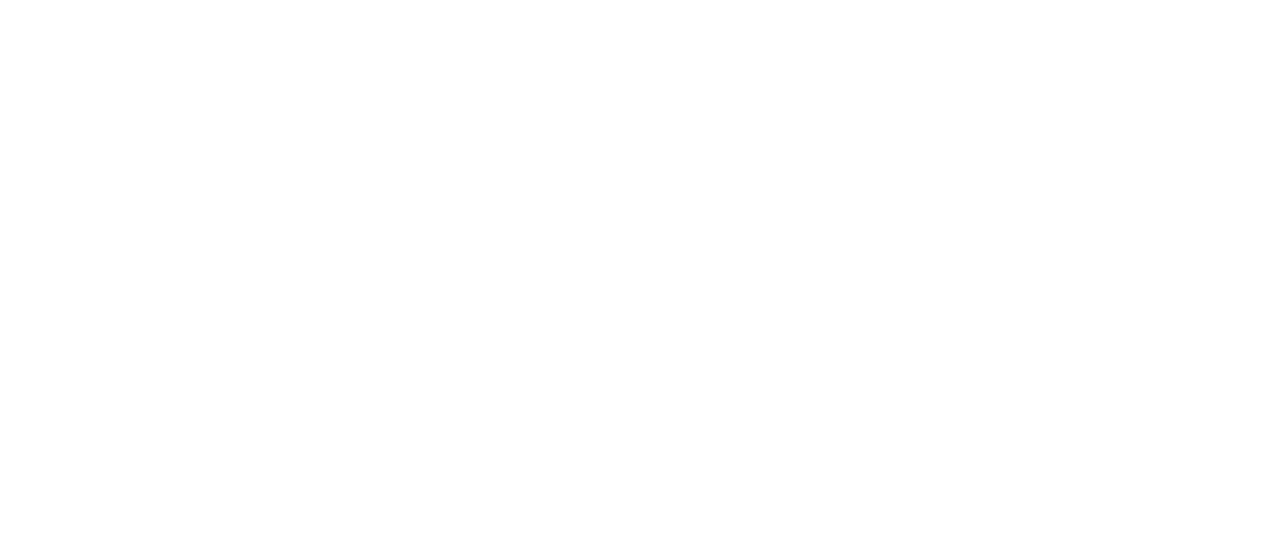
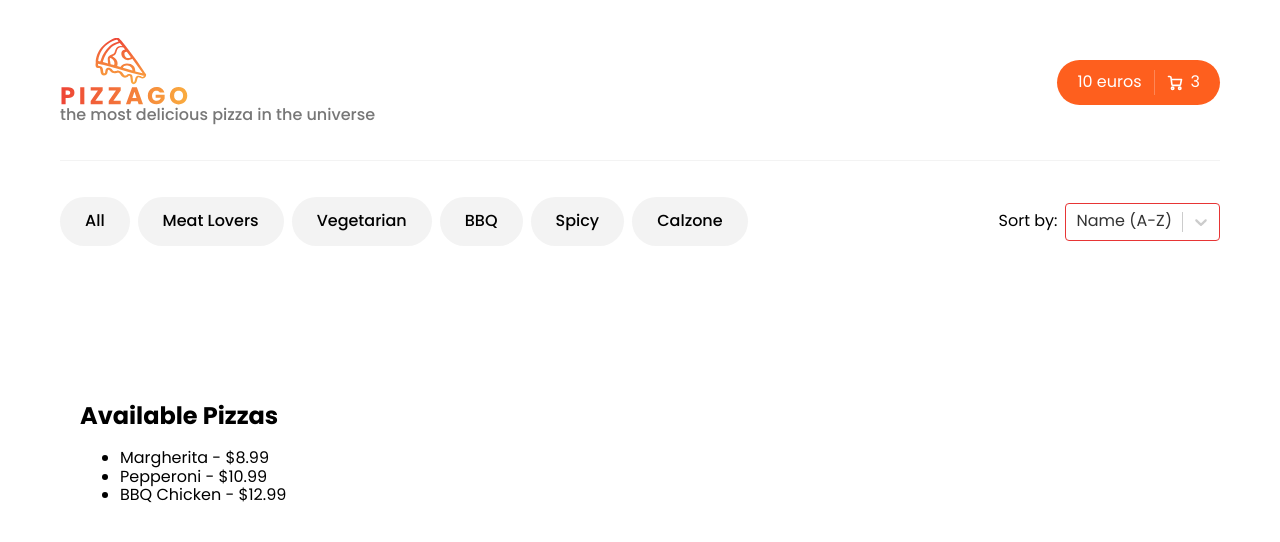
Before and after one commit to akutuzova11/react-pizza-go, a React (Create React App) app: page / in a window 1280 px wide. Shown: the top 542 px of the page. Built offline with nearby package versions, Linux system fonts and the light colour scheme.

Commit message:
Set up app structure with sorting and pizza list components

```diff
--- a/src/App.js
+++ b/src/App.js
@@ -1,9 +1,21 @@
+import { Provider } from "react-redux";
+import { store } from "./store";
+import { Navigation } from "./common/Navigation";
+import { useState } from "react";
+import { PizzaList } from "./common/PizzaList";
 
 function App() {
+  const [sortedItems, setSortedItems] = useState([
+    { id: 1, name: "Margherita", price: 8.99 },
+    { id: 2, name: "Pepperoni", price: 10.99 },
+    { id: 3, name: "BBQ Chicken", price: 12.99 },
+  ]);
+
   return (
-    <div className="App">
-
-    </div>
+    <>
+      <Navigation setSortedItems={setSortedItems} />
+      <PizzaList sortedItems={sortedItems} />
+    </>
   );
 }
 
```
